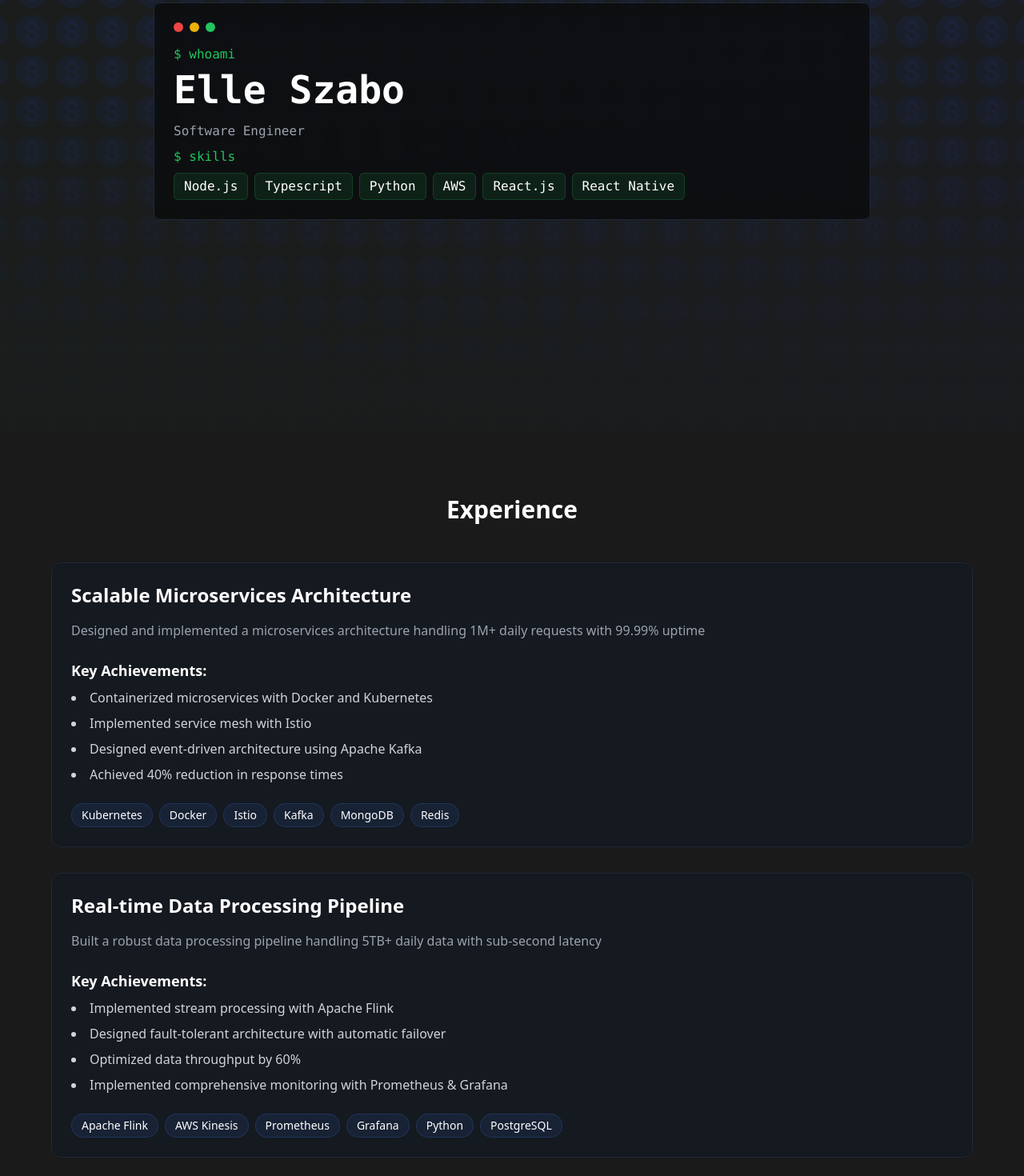
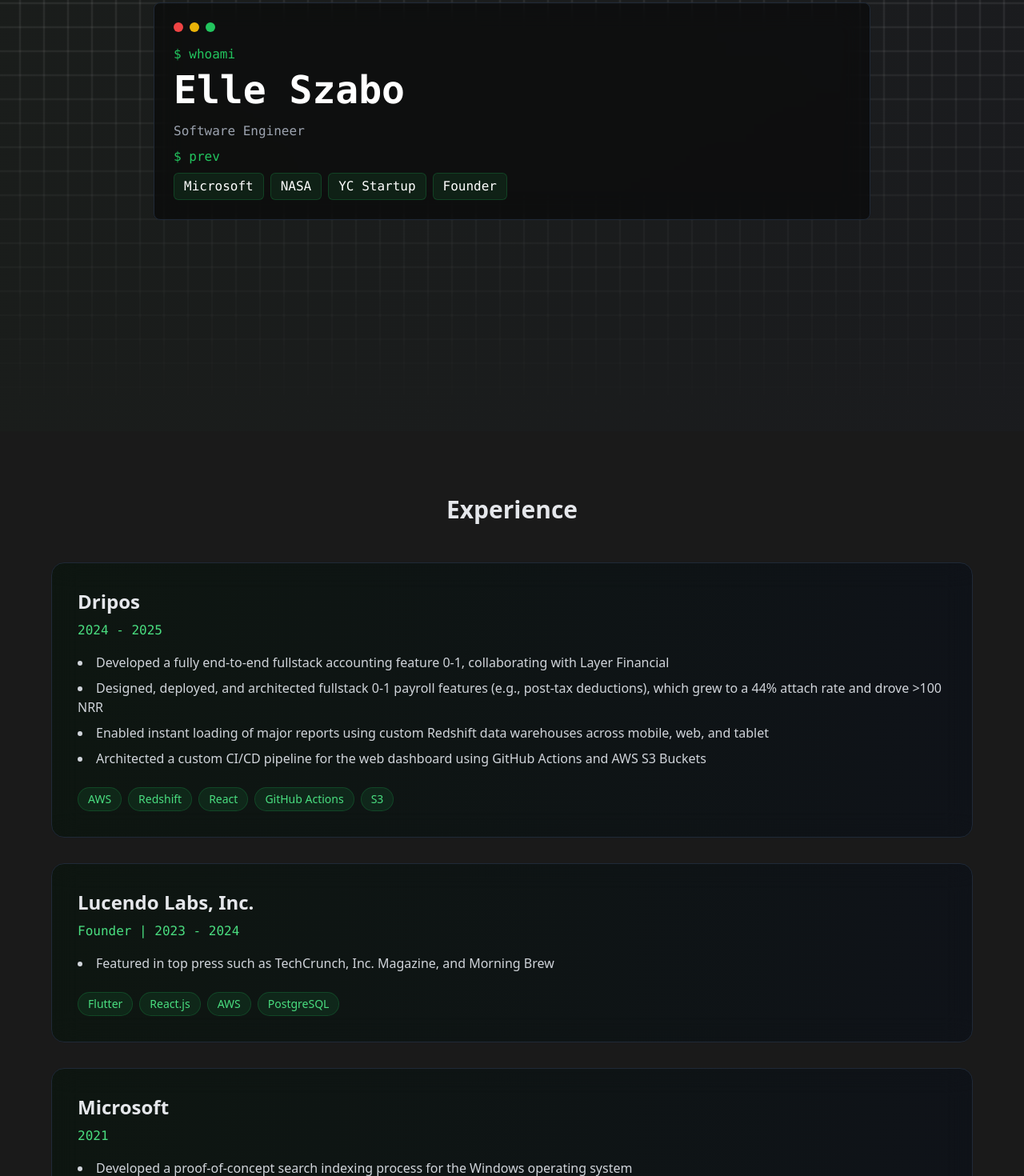
Before and after one commit to eszabo12/portfolio, a Next.js app: page / in a window 1280 px wide. Shown: the part 261-1731 px from the top of the page at 80% size. Built offline with nearby package versions, Linux system fonts and the light colour scheme.

Commit message:
filled in experience resume like

```diff
--- /dev/null
+++ b/app/components/Experience.tsx
@@ -0,0 +1,105 @@
+'use client';
+
+import { motion } from 'framer-motion';
+
+export default function Experience() {
+	return (
+		<section className="py-20 px-4">
+			<div className="max-w-6xl mx-auto">
+				<h2 className="text-3xl font-bold mb-12 text-center text-gray-200">
+					Experience
+				</h2>
+
+				<div className="grid grid-cols-1 gap-8">
+					{[
+						{
+							title: 'Dripos',
+							description: '2024 - 2025',
+							details: [
+								'Developed a fully end-to-end fullstack accounting feature 0-1, collaborating with Layer Financial',
+								'Designed, deployed, and architected fullstack 0-1 payroll features (e.g., post-tax deductions), which grew to a 44% attach rate and drove >100 NRR',
+								'Enabled instant loading of major reports using custom Redshift data warehouses across mobile, web, and tablet',
+								'Architected a custom CI/CD pipeline for the web dashboard using GitHub Actions and AWS S3 Buckets',
+							],
+							tech: ['AWS', 'Redshift', 'React', 'GitHub Actions', 'S3'],
+						},
+						{
+							title: 'Lucendo Labs, Inc.',
+							description: 'Founder | 2023 - 2024',
+							details: [
+								'Featured in top press such as TechCrunch, Inc. Magazine, and Morning Brew',
+						],
+							tech: ['Flutter', 'React.js', 'AWS', 'PostgreSQL'],
+						},
+						{
+							title: 'Microsoft',
+							description: '2021',
+							details: [
+								'Developed a proof-of-concept search indexing process for the Windows operating system',
+						],
+							tech: ['C#', 'Windows APIs'],
+						},
+						{
+							title: 'NASA',
+							description: '2020',
+							details: [
+								'Built a navigation pipeline for an autonomous inspection rover',
+						],
+							tech: ['ROS', 'Python', 'Computer Vision'],
+						},
+						{
+							title: 'Lucid Circuit',
+							description: 'May 2020 - Jan 2021',
+							details: [
+								'Simulated a machine learning model for satellite telemetry using Python TensorBoard Lite',
+								'Developed an API for electrical engineers that stores all information about architecture hardware parsed from JSON',
+						],
+							tech: ['Python', 'TensorBoard', 'OpenCV', 'C++'],
+						},
+						{
+							title: 'Totall Metal Recycling',
+							description: 'May 2019 - Aug 2019',
+							details: [
+								'Built Java web applications backed by a relational MySQL database',
+								'Created a VBScript-to-Java transpiler in Python to translate thousands of stored procedures',
+						],
+							tech: ['Java', 'MySQL', 'Python'],
+						},
+					].map((project, index) => (
+						<motion.div
+							key={index}
+							whileHover={{
+								scale: 1.02,
+								transition: { duration: 0.2 }
+							}}
+							className="relative p-8 rounded-2xl overflow-hidden backdrop-blur-lg border border-gray-800 bg-black/50 hover:shadow-2xl hover:shadow-green-500/10 transition-all duration-300 cursor-pointer"
+						>
+							<div className="absolute inset-0 bg-gradient-to-r from-green-500/5 to-blue-500/5" />
+							<div className="relative z-10">
+								<h3 className="text-2xl font-bold mb-2 text-gray-200">{project.title}</h3>
+								<p className="text-green-400 mb-4 font-mono">{project.description}</p>
+								<div className="mb-6">
+									<ul className="list-disc list-inside space-y-2 text-gray-300">
+										{project.details.map((detail, i) => (
+											<li key={i}>{detail}</li>
+										))}
+									</ul>
+								</div>
+								<div className="flex flex-wrap gap-2">
+									{project.tech.map((tech, i) => (
+										<span
+											key={i}
+											className="text-sm px-3 py-1 bg-green-500/10 rounded-full border border-green-500/20 text-green-400"
+										>
+											{tech}
+										</span>
+									))}
+								</div>
+							</div>
+						</motion.div>
+					))}
+				</div>
+			</div>
+		</section>
+	);
+}
--- a/app/components/HeroSection.tsx
+++ b/app/components/HeroSection.tsx
@@ -7,7 +7,7 @@ export default function HeroSection() {
 		<section className="relative min-h-screen flex items-center justify-center overflow-hidden">
 			<div className="absolute inset-0 bg-gradient-to-r from-green-600/20 to-blue-600/20 opacity-10" />
 			<div className="absolute inset-0">
-				<div className="absolute inset-0 bg-[url('/dollar.svg')] bg-center  bg-[length:50px] [mask-image:linear-gradient(180deg,white,rgba(255,255,255,0))]" />
+				<div className="absolute inset-0 bg-[url('/grid.svg')] bg-center  bg-[length:30px] [mask-image:linear-gradient(180deg,white,rgba(255,255,255,0))]" />
 			</div>
 
 			<div className="relative z-10 max-w-4xl w-full mx-4">
@@ -26,14 +26,12 @@ export default function HeroSection() {
 						<p className="text-green-500">$ whoami</p>
 						<h1 className="text-4xl md:text-5xl font-bold mt-2 mb-4">Elle Szabo</h1>
 						<p className="text-gray-400 mb-2">Software Engineer</p>
-						<p className="text-green-500">$ skills</p>
+						<p className="text-green-500">$ prev</p>
 						<div className="flex flex-wrap gap-2 mt-2">
-							<span className="px-3 py-1 bg-green-500/10 rounded-md border border-green-500/20">Node.js</span>
-							<span className="px-3 py-1 bg-green-500/10 rounded-md border border-green-500/20">Typescript</span>
-							<span className="px-3 py-1 bg-green-500/10 rounded-md border border-green-500/20">Python</span>
-							<span className="px-3 py-1 bg-green-500/10 rounded-md border border-green-500/20">AWS</span>
-							<span className="px-3 py-1 bg-green-500/10 rounded-md border border-green-500/20">React.js</span>
-							<span className="px-3 py-1 bg-green-500/10 rounded-md border border-green-500/20">React Native</span>
+							<span className="px-3 py-1 bg-green-500/10 rounded-md border border-green-500/20">Microsoft</span>
+							<span className="px-3 py-1 bg-green-500/10 rounded-md border border-green-500/20">NASA</span>
+							<span className="px-3 py-1 bg-green-500/10 rounded-md border border-green-500/20">YC Startup</span>
+							<span className="px-3 py-1 bg-green-500/10 rounded-md border border-green-500/20">Founder</span>
 						</div>
 					</div>
 				</motion.div>
--- /dev/null
+++ b/app/components/ProjectsSection.tsx
@@ -0,0 +1,48 @@
+'use client';
+
+import Image from 'next/image';
+import { motion } from 'framer-motion';
+
+export default function ProjectsSection() {
+	return (
+		<section className="py-20 px-4">
+			<div className="max-w-6xl mx-auto">
+				<h2 className="text-xl sm:text-2xl font-bold text-gray-200 mb-6 sm:mb-8 text-center">
+					Featured Projects
+				</h2>
+				<div className="grid grid-cols-1 sm:grid-cols-2 gap-6 sm:gap-8">
+					{[1, 2, 3, 4].map((project, index) => (
+						<motion.div
+							key={project}
+							whileHover={{
+								scale: 1.02,
+								transition: { duration: 0.2 }
+							}}
+							className="relative rounded-2xl overflow-hidden backdrop-blur-lg border border-gray-800 bg-black/50 hover:shadow-2xl hover:shadow-green-500/10 transition-all duration-300 cursor-pointer"
+						>
+							<div className="absolute inset-0 bg-gradient-to-r from-green-500/5 to-blue-500/5" />
+							<div className="relative z-10">
+								<div className="aspect-video bg-gray-100 relative">
+									<Image src={`/code.jpg`} alt={`Project ${project}`} fill className="object-cover" />
+								</div>
+								<div className="p-4 sm:p-6">
+									<h3 className="text-base sm:text-lg font-semibold text-gray-200 mb-2">Project Title {project}</h3>
+									<p className="text-sm sm:text-base text-gray-300 mb-4">A brief description of the project and the technologies used in its development.</p>
+									<div className="flex gap-2">
+										<motion.a
+											href="#"
+											whileHover={{ scale: 1.05 }}
+											className="text-green-400 hover:text-green-300 font-medium text-sm sm:text-base transition-colors"
+										>
+											View Project →
+										</motion.a>
+									</div>
+								</div>
+							</div>
+						</motion.div>
+					))}
+				</div>
+			</div>
+		</section>
+	);
+}
--- a/app/components/SystemArchitecture.tsx
+++ /dev/null
@@ -1,69 +0,0 @@
-'use client';
-
-import { motion } from 'framer-motion';
-
-export default function SystemArchitecture() {
-	return (
-		<section className="py-20 px-4">
-			<div className="max-w-6xl mx-auto">
-				<motion.h2 initial={{ opacity: 0 }} whileInView={{ opacity: 1 }} viewport={{ once: true }} className="text-3xl font-bold mb-12 text-center">
-					Experience
-				</motion.h2>
-
-				<div className="grid grid-cols-1 gap-8">
-					{[
-						{
-							title: 'Scalable Microservices Architecture',
-							description: 'Designed and implemented a microservices architecture handling 1M+ daily requests with 99.99% uptime',
-							details: [
-								'Containerized microservices with Docker and Kubernetes',
-								'Implemented service mesh with Istio',
-								'Designed event-driven architecture using Apache Kafka',
-								'Achieved 40% reduction in response times',
-							],
-							tech: ['Kubernetes', 'Docker', 'Istio', 'Kafka', 'MongoDB', 'Redis'],
-						},
-						{
-							title: 'Real-time Data Processing Pipeline',
-							description: 'Built a robust data processing pipeline handling 5TB+ daily data with sub-second latency',
-							details: [
-								'Implemented stream processing with Apache Flink',
-								'Designed fault-tolerant architecture with automatic failover',
-								'Optimized data throughput by 60%',
-								'Implemented comprehensive monitoring with Prometheus & Grafana',
-							],
-							tech: ['Apache Flink', 'AWS Kinesis', 'Prometheus', 'Grafana', 'Python', 'PostgreSQL'],
-						},
-					].map((project, index) => (
-						<motion.div
-							key={index}
-							initial={{ opacity: 0, y: 20 }}
-							whileInView={{ opacity: 1, y: 0 }}
-							viewport={{ once: true }}
-							transition={{ delay: index * 0.2 }}
-							className="bg-gray-900/50 rounded-xl p-6 backdrop-blur-sm border border-gray-800"
-						>
-							<h3 className="text-2xl font-bold mb-4">{project.title}</h3>
-							<p className="text-gray-400 mb-6">{project.description}</p>
-							<div className="mb-6">
-								<h4 className="text-lg font-semibold mb-2">Key Achievements:</h4>
-								<ul className="list-disc list-inside space-y-2 text-gray-300">
-									{project.details.map((detail, i) => (
-										<li key={i}>{detail}</li>
-									))}
-								</ul>
-							</div>
-							<div className="flex flex-wrap gap-2">
-								{project.tech.map((tech, i) => (
-									<span key={i} className="text-sm px-3 py-1 bg-blue-500/10 rounded-full border border-blue-500/20">
-										{tech}
-									</span>
-								))}
-							</div>
-						</motion.div>
-					))}
-				</div>
-			</div>
-		</section>
-	);
-}
--- a/app/page.tsx
+++ b/app/page.tsx
@@ -1,16 +1,17 @@
 'use client';
 
 import HeroSection from './components/HeroSection';
-import SystemArchitecture from './components/SystemArchitecture';
+import Experience from './components/Experience';
 import TechnicalMetrics from './components/TechnicalMetrics';
 import ContactSection from './components/ContactSection';
+import ProjectsSection from './components/ProjectsSection';
 
 export default function BackendPortfolio() {
 	return (
 		<main className="min-h-screen bg-[#1A1A1A] text-white overflow-x-hidden">
 			<HeroSection />
-			<SystemArchitecture />
-			<TechnicalMetrics />
+			<Experience />
+			<ProjectsSection />
 			<ContactSection />
 		</main>
 	);
```
